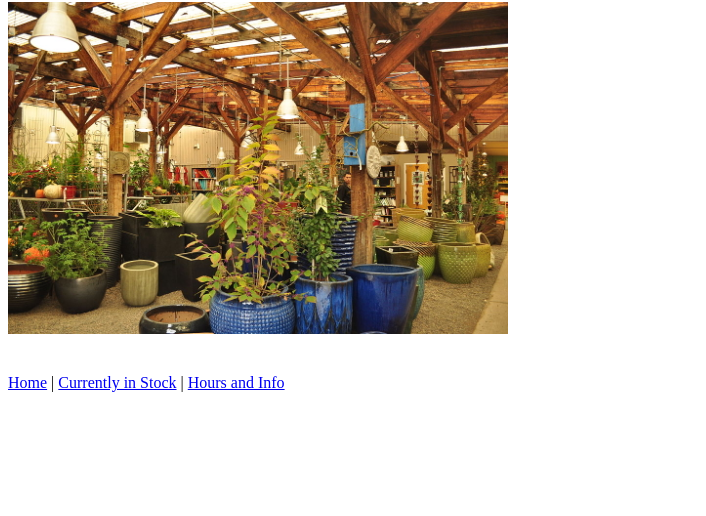
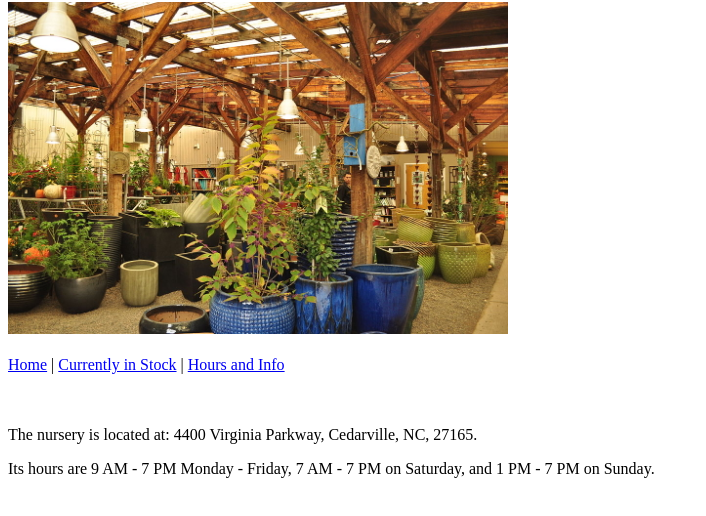
Before and after one commit to Momentum-Team-8/html--small-biz-website-roanblanchard, a plain HTML site: page info.html in a window 1280 px wide. Shown: the part 78-594 px from the top of the page, without its empty margins (0-706 px from the left). Drawn offline with Linux system fonts and the light colour scheme.

Commit message:
fixed breaks and added hours and store info

```diff
--- a/info.html
+++ b/info.html
@@ -15,7 +15,6 @@
         <img src="starter_files/images/store-interior.jpg" alt="store interior" width="500">
         <br>
         <br>
-        <br>
         <nav>
             <a href="index.html">Home</a> |
             <a href="in-stock.html">Currently in Stock</a> |
@@ -23,5 +22,17 @@
         </nav>
     </header>
 
+    <br>
+    <br>
+
+    <main>
+        <p>
+            The nursery is located at: 4400 Virginia Parkway, Cedarville, NC, 27165.
+        </p>
+        <p>
+            Its hours are 9 AM - 7 PM Monday - Friday, 7 AM - 7 PM on Saturday, and 1 PM - 7 PM on Sunday.
+        </p>
+    </main>
+
 </body>
 </html>
```
Also changed, not shown: in-stock.html (+0 -1 lines), index.html (+1 -4 lines).
